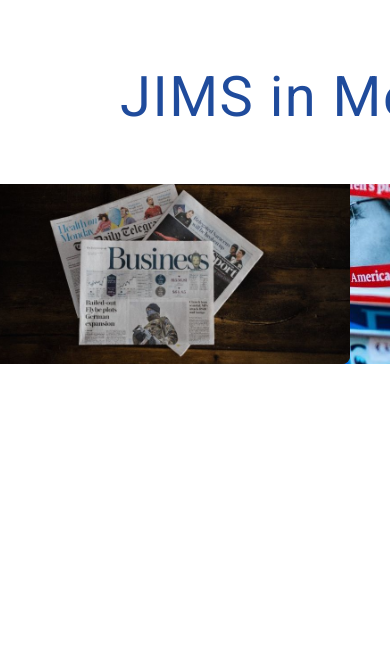
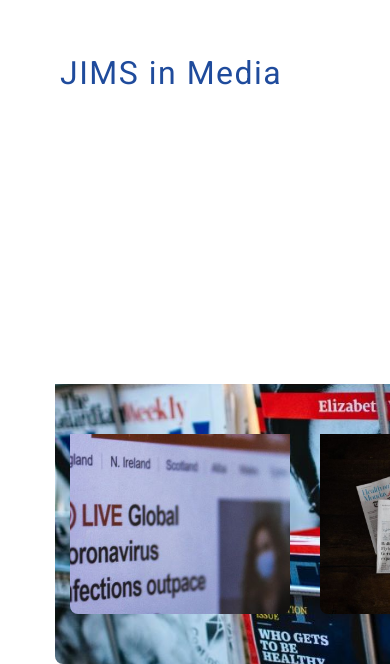
Before and after one commit to Charlie829030/jims, a plain HTML site: page index.html in a window 390 px wide. Shown: the part 8453-9117 px from the top of the page. Drawn offline with Linux system fonts and the light colour scheme; a web font is replaced by a local one.

Commit message:
Update jims.css

```diff
--- a/jims.css
+++ b/jims.css
@@ -991,6 +991,65 @@ text-align: center;
 
 
 
+#grid{
+  position: relative;
+  width: 100%;
+  height: 100vh;
+  top: 200px;
+}
+
+#grid .AK .bg img{
+  border-radius: 8px;
+  position: absolute;
+  left: 120px;
+
+}
+
+#grid .AK .sm img{
+  border-radius: 8px;
+  position: absolute;
+  right: 80px;
+
+}
+
+#grid .AK .bg .p1{
+  width: 800px;
+  height: 570px;
+}
+
+#grid .AK .sm .p2{
+  width: 450px;
+  height: 275px;
+}
+
+#grid .AK .sm .p3{
+  width: 450px;
+  height: 275px; position:
+  absolute;
+  top: 356px;
+}
+
+
+
+.heading h1{
+
+  font-size: 2.5rem;
+  letter-spacing: 1.5px;
+  color: #1f4b9c;
+  font-family: 'Roboto', sans-serif;
+  font-size: bolder;
+  margin-top: 100px;
+  margin-bottom: 15px;
+  position: relative;
+  left: 120px;
+  top: 20px;
+
+}
+
+
+
+
+
 
 
 
@@ -1551,4 +1610,45 @@ img {
 
 
 
-}
+
+
+
+#grid .AK .bg .p1{
+  width: 500px;
+  height: 330px;
+  position: absolute;
+  left: 55px;
+}
+
+#grid .AK .sm .p2{
+  width: 220px;
+  height: 230px;
+  position: absolute;
+  top: 370px;
+  left: 70px;
+}
+
+#grid .AK .sm .p3{
+  width: 220px;
+  height: 230px;
+  position: absolute;
+  top: 370px;
+  left: 320px;
+
+}
+
+
+.heading h1{
+
+  font-size: 2rem;
+  letter-spacing: 1.5px;
+  color: #1f4b9c;
+  font-family: 'Roboto', sans-serif;
+  font-size: bolder;
+  position: relative;
+  top: 40px;
+  left: 60px;
+
+}
+
+}
```
